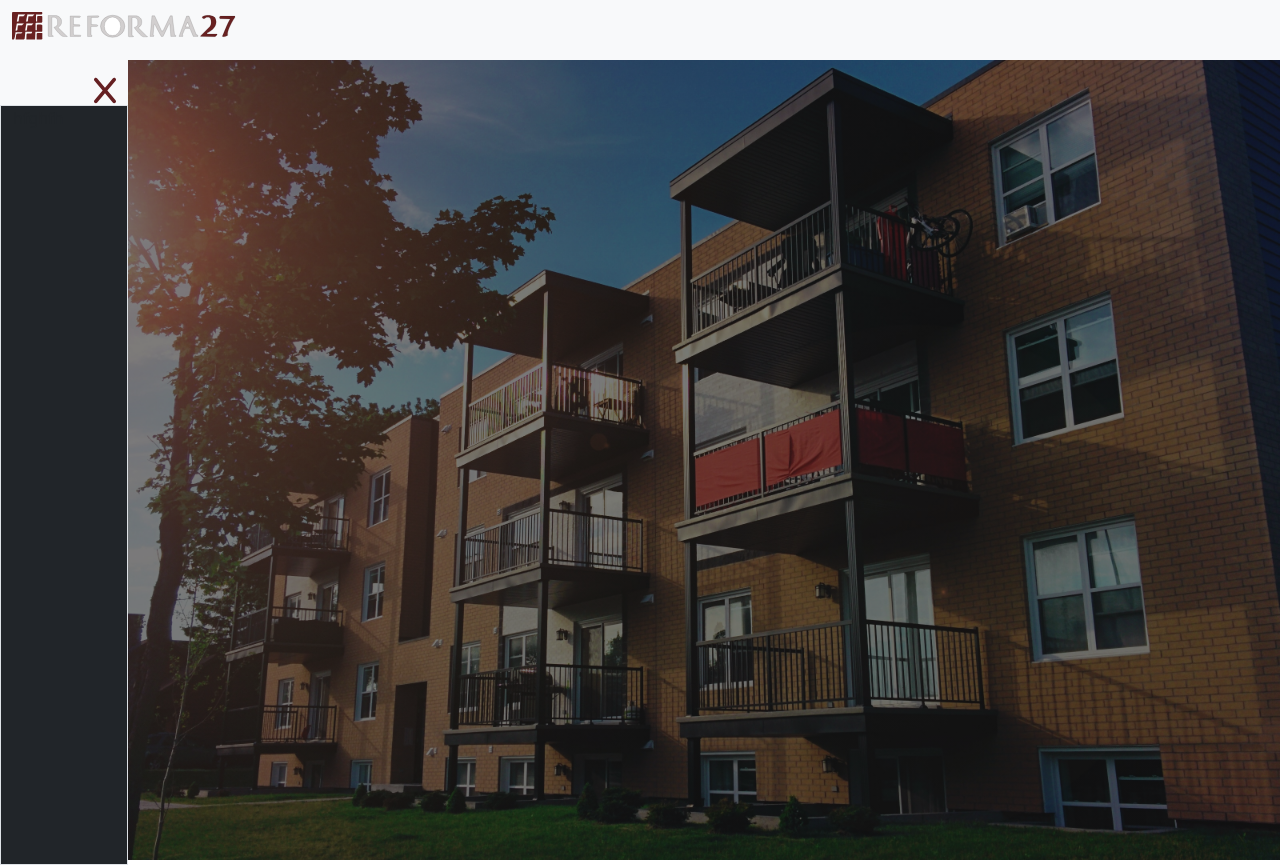
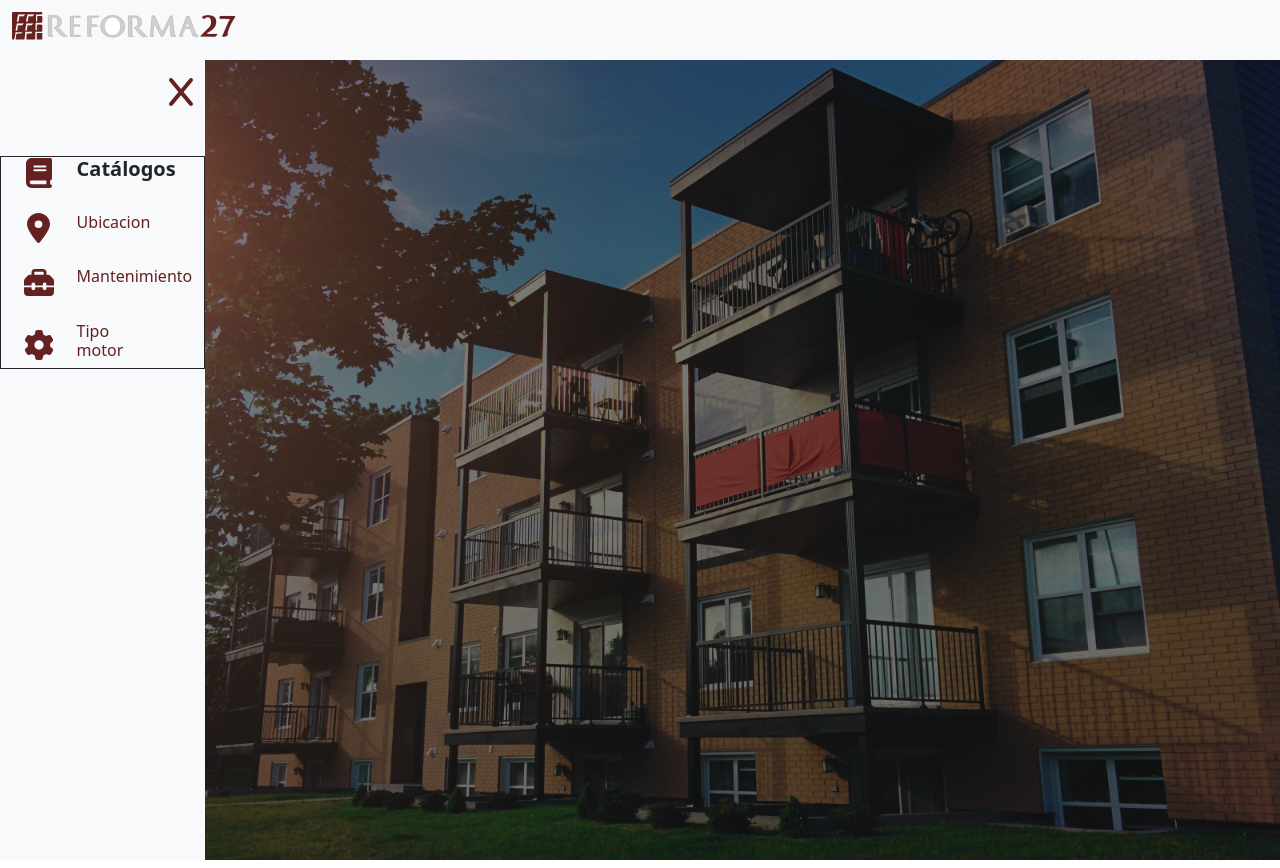
Before and after one commit to BrayanEstevezC/Condominium, a plain HTML site: page pages/main.html in a window 1280 px wide. Both pictures are taken after a click on the picture 31 px from the left and 95 px from the top of the page. Drawn offline with nearby package versions, Linux system fonts and the light colour scheme.

Commit message:
update 0003.4

```diff
--- a/assets/js/script.js
+++ b/assets/js/script.js
@@ -5,14 +5,23 @@ document.addEventListener("DOMContentLoaded", function () {
     var Content = document.getElementById("content");
     var Close = document.getElementById("close");
     var hamburger = document.getElementById("hamburger");
+    var title = document.querySelector(".catalogos");
+    var ubicacion = document.querySelector(".ubicacion");
+    var mantenimiento = document.querySelector(".mantenimiento");
+    var motor = document.querySelector(".motor");
 
 
     Menu.onclick = function () {
-        ColMenu.style.width = "10%";
+        ColMenu.style.width = "16%";
         hamburger.style.justifyContent = "end";
-        Content.style.width = "90%";
+        Content.style.width = "84%";
         Close.classList.remove("none");
         Menu.classList.add("none");
+        Menu.classList.add("none");
+        title.classList.remove("none");
+        ubicacion.classList.remove("none");
+        mantenimiento.classList.remove("none");
+        motor.classList.remove("none");
 
     };
     Close.onclick = function () {
@@ -21,5 +30,9 @@ document.addEventListener("DOMContentLoaded", function () {
         Content.style.width = "95%";
         Close.classList.add("none");
         Menu.classList.remove("none");
+        title.classList.add("none");
+        ubicacion.classList.add("none");
+        mantenimiento.classList.add("none");
+        motor.classList.add("none");
     };
 });
--- a/assets/style/main.css
+++ b/assets/style/main.css
@@ -9,10 +9,18 @@
     height: 2.4rem;
 }
 .close{
-    height: 1.8rem;
+    height: 2rem;
+}
+.icon-modules{
+    height: 1.9rem;
 }
 
-
+.ubi:hover{
+    color:#291213;
+    text-decoration: underline;
+    font-weight: bold;
+    transform: scale(1.1);
+}
 #col-menu{
     width: 5%;
     margin: auto;
--- a/assets/style/style.css
+++ b/assets/style/style.css
@@ -20,7 +20,9 @@ main {
 .color-R{
     color: #652022;
 }
-
+.t-none{
+    text-decoration: none;
+}
 
 .fade-in-container {
     opacity: 0;
--- a/pages/main.html
+++ b/pages/main.html
@@ -66,8 +66,47 @@
                     <img src="../assets/images/svg/bars-solid.svg" alt="Menu" class="menu" id="menu">
                     <img src="../assets/images/svg/x-solid.svg" alt="" class="close none" id="close">
                 </div>
-                <div class="row border icons bg-dark">
-                    <p>hfghfh</p>
+                <div class="row icons align-items-start justify-content-center">
+
+                    <!-- Catálogos -->
+                    <div class="row mt-5 border flex-column border-dark justify-content-center">
+
+                        <div class="row">
+                            <div class="col-md-4 d-flex justify-content-center align-items-center"><img
+                                    src="../assets/images/svg/Book-solid.svg" alt="Icon-Catalogo" class="icon-modules"></div>
+                            <div class="col-md-8 none catalogos ">
+                                <h5><b>Catálogos</b></h5>
+                            </div>
+                        </div>
+
+                        <div class="row mt-4 ubi ">
+                            <div class="col-md-4 d-flex justify-content-center align-items-center"><img
+                                    src="../assets/images/svg/location-dot-solid.svg" alt="Icon-Ubicacion" class="icon-modules"></div>
+                            <div class="col-md-8 none ubicacion ">
+                                <a href="" class="color-R t-none"><h6>Ubicacion</h6></a>
+                            </div>
+                        </div>
+
+                        <div class="row mt-4 ubi ">
+                            <div class="col-md-4 d-flex justify-content-center align-items-center"><img
+                                    src="../assets/images/svg/tools.svg" alt="Icon-Ubicacion" class="icon-modules"></div>
+                            <div class="col-md-8 none mantenimiento ">
+                                <a href="" class="color-R t-none"><h6>Mantenimiento</h6></a>
+                            </div>
+                        </div>
+
+                        <div class="row mt-4 ubi ">
+                            <div class="col-md-4 d-flex justify-content-center align-items-center"><img
+                                    src="../assets/images/svg/gear.svg" alt="Icon-Ubicacion" class="icon-modules"></div>
+                            <div class="col-md-8 none motor ">
+                                <a href="" class="color-R t-none"><h6>Tipo motor</h6></a>
+                            </div>
+                        </div>
+
+
+                    </div>
+
+
                 </div>
             </section>
 
```
Also changed, not shown: assets/images/svg/Book-solid.svg (added), assets/images/svg/gear.svg (added), assets/images/svg/location-dot-solid.svg (added), assets/images/svg/tools.svg (added).
